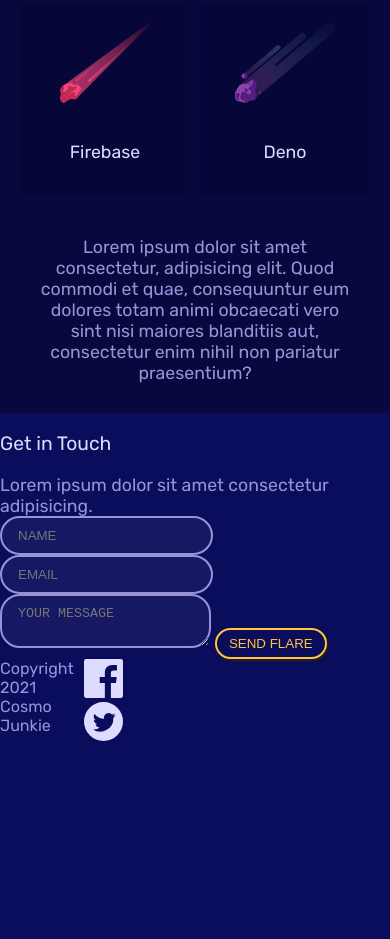
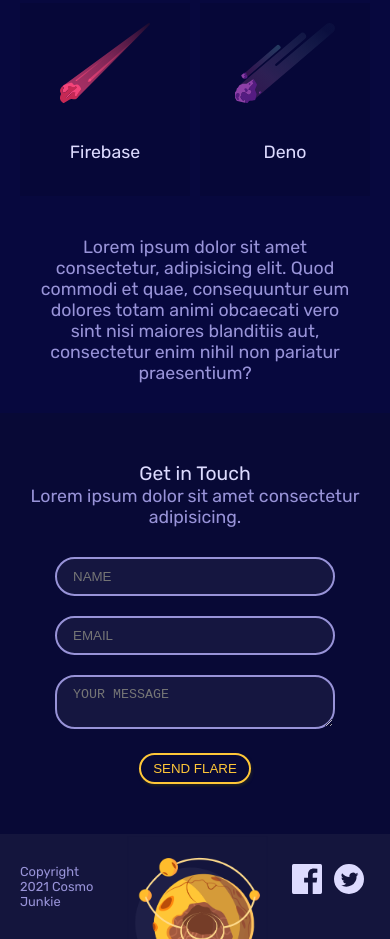
Before and after one commit to gaylonalfano/css-grid-cosmo-junkie, a plain HTML site: page index.html in a window 390 px wide. Shown: the part 1463-2402 px from the top of the page. Before the commit the page ends 2208 px from the top, so only its background shows below. Drawn offline with Linux system fonts and the light colour scheme.

Commit message:
Completed the mobile styles. learned about box-display property and the content-box vs border-box options. I wanted to make a form's inputs be the full width of the form without overflowing. I used width: 100% but that made them overflow to the edge of form margins. Had to add border-box to make it fill the inner width of form by taking into account the forms padding squeeze. Next we work on tablet size styling.

```diff
--- a/style.css
+++ b/style.css
@@ -13,7 +13,6 @@ li {
   margin: 0;
   padding: 0;
   text-decoration: none;
-  font-family: "Rubik-Regular";
 }
 li {
   list-style-type: none;
@@ -25,6 +24,7 @@ body {
   overflow-x: hidden;
   /* font-size: clamp(1rem, 2vw, 1.25rem); */
   font-size: clamp(1rem, 0.9167rem + 0.3704vw, 1.25rem);
+  font-family: "Rubik-Regular";
 }
 .button {
   background: none;
@@ -47,9 +47,11 @@ textarea {
   border-radius: 20px;
   border: 2px solid #9893d8;
   color: #f2f2f2;
+  /* font-family: "Rubik-Regular"; */
 }
 
 /* fonts */
+/* Register your own local fonts using font-face */
 @font-face {
   font-family: "Rubik-Regular";
   src: url(assets/fonts/Rubik/static/Rubik-Regular.ttf);
@@ -202,6 +204,68 @@ h4 {
 /*   color: #9994f7; */
 /* } */
 
+#contact {
+  padding: 30px 20px;
+  background: #080936;
+}
+
+#contact h3,
+#contact p {
+  text-align: center;
+  margin-bottom: 0;
+}
+
+#contact form {
+  width: 80%;
+  max-width: 400px;
+  margin: 20px auto;
+  text-align: center;
+}
+
+#contact input,
+#contact textarea {
+  width: 100%;
+  margin: 10px 0;
+  /* Make the width fill form inner box (border-box vs. content-box) */
+  box-sizing: border-box;
+}
+
+#contact .button {
+  margin-top: 10px;
+}
+
+footer {
+  padding: 30px 20px;
+  /* Going to add an image so using bg-color instead of just bg */
+  background-color: #14153d;
+  background-image: url(assets/footer_image.png);
+  background-size: 40%;
+  /* Only display once using no-repeat */
+  background-repeat: no-repeat;
+  background-position: top center;
+}
+
+footer .copyright {
+  grid-column: 1 / 3;
+  font-size: 0.8em;
+}
+
+/* Using display: flex to place side-by-side */
+footer .social {
+  grid-column: 7 / 9;
+  /* Make the icons side-by-side using display:flex */
+  display: flex;
+  /* Justify all content to end/edge of columns */
+  justify-content: flex-end;
+}
+
+footer li {
+  margin: 0 6px;
+}
+
+footer img {
+  width: 30px;
+}
 /* /1* small tablet styles *1/ */
 /* @media screen and (min-width: 620px) { */
 /* } */
```
